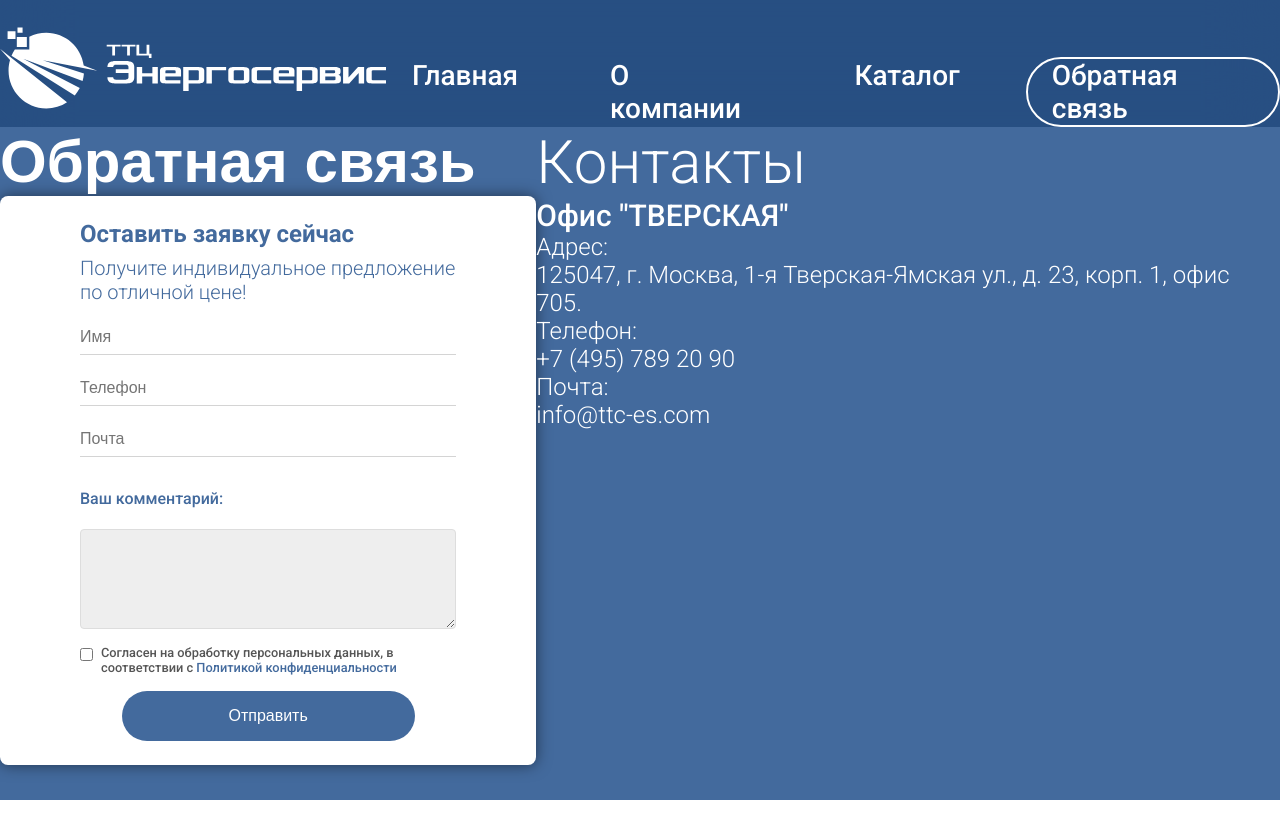
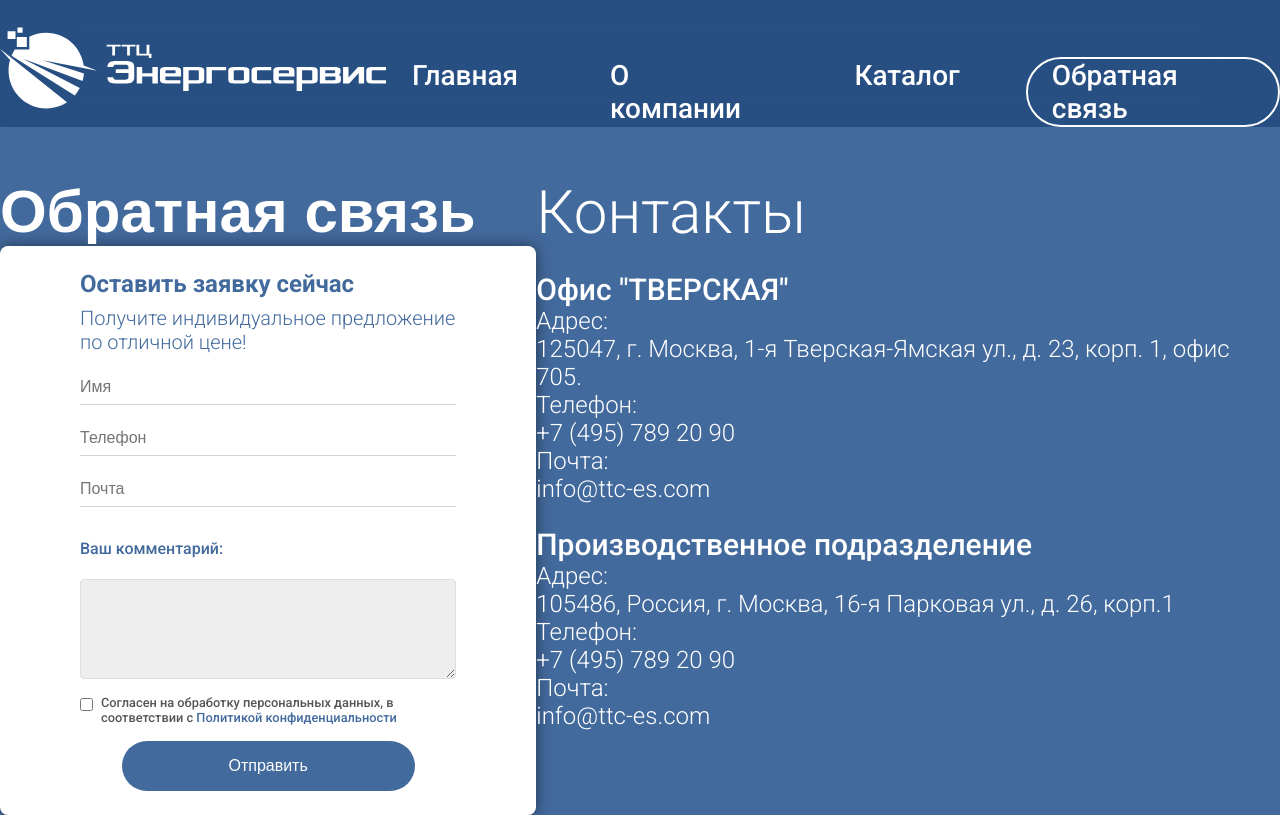
Before and after one commit to haryuuno21/ttc-es-site, a Next.js app in the folder ttc-es/: page /contact in a window 1280 px wide. Built offline with nearby package versions, Linux system fonts and the light colour scheme; a web font is replaced by a local one.

Commit message:
fixed module bug

```diff
--- a/ttc-es/src/app/contact/page.module.css
+++ b/ttc-es/src/app/contact/contact_page.module.css
@@ -12,6 +12,13 @@
   font-size: 3.75rem;
   font-weight: 300;
   font-family: var(--font-roboto);
+}
+
+.contacts {
+  margin-top: 50px;
+  display: flex;
+  flex-direction: column;
+  gap: 1.5rem;
 }
 
 .main {
@@ -32,3 +39,7 @@
     font-weight: 300;
     font-size: 1.5rem;
 }
+
+.feedbackBlock {
+    margin-top:50px;
+}
--- a/ttc-es/src/app/contact/page.tsx
+++ b/ttc-es/src/app/contact/page.tsx
@@ -1,5 +1,5 @@
 import { FeedbackForm } from "@/components/feedbackForm";
-import styles from "./page.module.css";
+import styles from "./contact_page.module.css";
 import { Navbar } from "@/components/navbar";
 
 export default function Contact() {
@@ -7,7 +7,7 @@ export default function Contact() {
     <div className={styles.page}>
       <Navbar></Navbar>
       <main className={styles.main}>
-        <div>
+        <div className={styles.feedbackBlock}>
           <h1>Обратная связь</h1>
           <FeedbackForm></FeedbackForm>
         </div>
@@ -15,12 +15,36 @@ export default function Contact() {
           <h1>Контакты</h1>
           <article className={styles.article}>
             <h2>Офис "ТВЕРСКАЯ"</h2>
-            <p>Адрес:</p>
-            <p>125047, г. Москва, 1-я Тверская-Ямская ул., д. 23, корп. 1, офис 705.</p>
-            <p>Телефон:</p>
-            <p>+7 (495) 789 20 90</p>
-            <p>Почта:</p>
-            <p>info@ttc-es.com</p>
+            <div>
+              <p>Адрес:</p>
+              <p>
+                125047, г. Москва, 1-я Тверская-Ямская ул., д. 23, корп. 1, офис
+                705.
+              </p>
+            </div>
+            <div>
+              <p>Телефон:</p>
+              <p>+7 (495) 789 20 90</p>
+            </div>
+            <div>
+              <p>Почта:</p>
+              <p>info@ttc-es.com</p>
+            </div>
+          </article>
+          <article className={styles.article}>
+            <h2>Производственное подразделение</h2>
+            <div>
+              <p>Адрес:</p>
+              <p>105486, Россия, г. Москва, 16-я Парковая ул., д. 26, корп.1</p>
+            </div>
+            <div>
+              <p>Телефон:</p>
+              <p>+7 (495) 789 20 90</p>
+            </div>
+            <div>
+              <p>Почта:</p>
+              <p>info@ttc-es.com</p>
+            </div>
           </article>
         </div>
       </main>
--- a/ttc-es/src/app/page.module.css
+++ b/ttc-es/src/app/page.module.css
@@ -1,6 +1,6 @@
 .page {
   background-image: url("/home_page_bg_cuted.jpg");
-  background-size:cover;
+  background-size: cover;
   background-repeat: no-repeat;
   width: 100%;
   min-height: 100vh;
```
